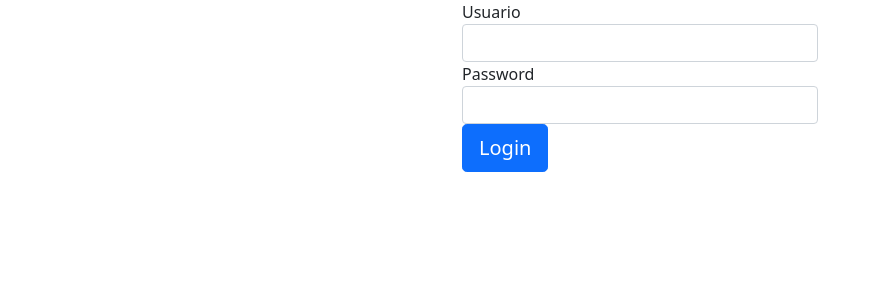
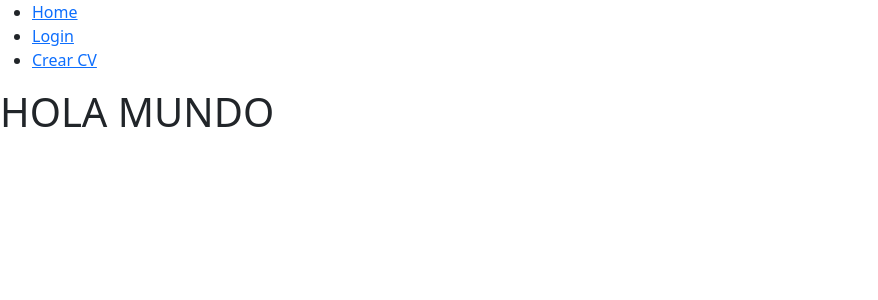
Before and after one commit to elkitoq/EndProyect, a React (Create React App) app: page / in a window 1280 px wide. Shown: the top 300 px of the page, without its empty margins (0-878 px from the left). Built offline with nearby package versions, Linux system fonts and the light colour scheme.

Commit message:
routes en React, segun la idea del Kito. aun no le doy forma

```diff
--- a/package.json
+++ b/package.json
@@ -9,6 +9,7 @@
     "bootstrap": "^5.0.0",
     "react": "^17.0.2",
     "react-dom": "^17.0.2",
+    "react-router-dom": "^5.2.0",
     "react-scripts": "4.0.3",
     "reactstrap": "^8.9.0",
     "web-vitals": "^1.0.1"
--- a/src/App.js
+++ b/src/App.js
@@ -1,12 +1,51 @@
 import 'bootstrap/dist/css/bootstrap.min.css';
 import { ViewLogin } from './Views/ViewLogin.js'
 
+import {
+  BrowserRouter as Router,
+  Switch,
+  Route,
+  Link,
+  useRouteMatch,
+  useParams
+} from "react-router-dom";
+
+
 function App() {
   return (
-    <div className="App">
-      <ViewLogin />
-    </div>
+    <Router>
+      <div>
+        <ul>
+          <li>
+            <Link to="/">Home</Link>
+          </li>
+          <li>
+            <Link to="/Login">Login</Link>
+          </li>
+          <li>
+            <Link to="/CVCreate">Crear CV</Link>
+          </li>
+        </ul>
+
+        <Switch>
+          <Route path="/Login">
+            <ViewLogin />
+          </Route>
+          <Route path="/CVCreate">
+            Crear CV
+          </Route>
+          <Route path="/">
+            <h1>HOLA MUNDO</h1>
+          </Route>
+        </Switch>
+      </div>
+    </Router>
   );
 }
 
 export default App;
+<div className="App">
+
+
+
+</div>
```
Also changed, not shown: 2 other files (tests, documents, lock files or other folders).
